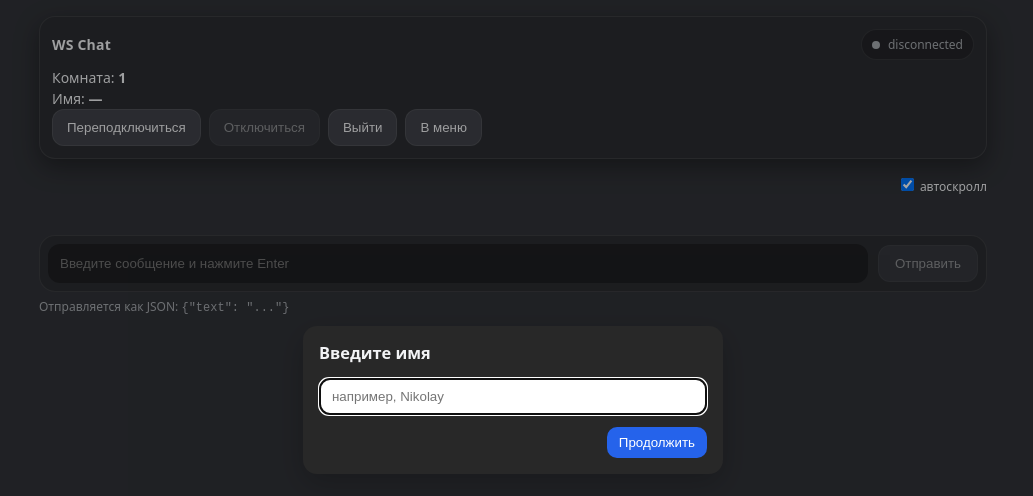
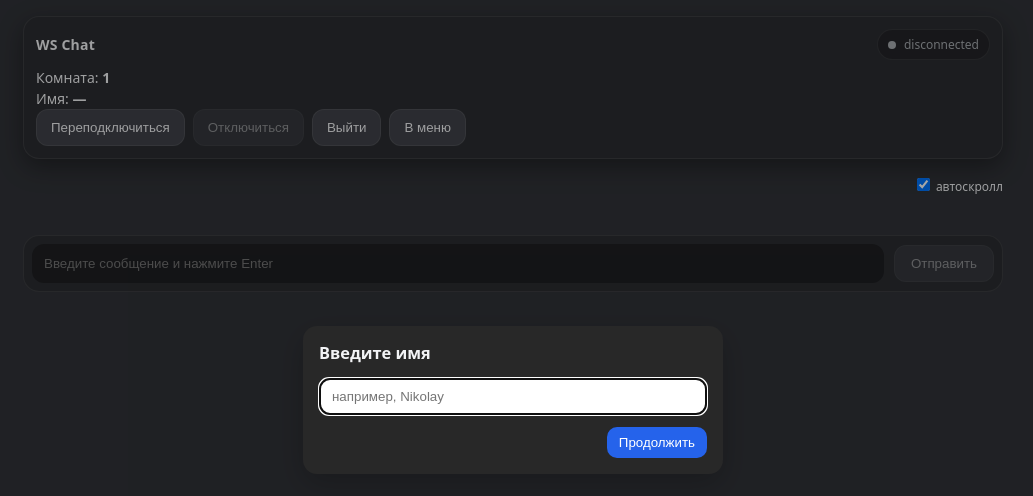
Before and after one commit to bytebrigada/bytehouse-frontend, a Next.js app: page /rooms/1 in a window 1280 px wide. Shown: the top 496 px of the page, without its empty margins (127-1160 px from the left). Built offline with nearby package versions, Linux system fonts and the light colour scheme.

Commit message:
HAHAHAHA

```diff
--- a/app/components/MessageComposer/MessageComposer.tsx
+++ b/app/components/MessageComposer/MessageComposer.tsx
@@ -35,12 +35,6 @@ export default function MessageComposer({
           Отправить
         </button>
       </div>
-      <div className={styles.hint}>
-        Отправляется как JSON:{" "}
-        <code>
-          {"{"}&quot;text&quot;: &quot;...&quot;{"}"}
-        </code>
-      </div>
     </div>
   );
 }
--- a/app/styles/global.scss
+++ b/app/styles/global.scss
@@ -17,7 +17,8 @@ body {
 .container {
   max-width: 980px;
   margin: 0 auto;
-  padding: 16px;
+  padding-top: 16px;
+
   display: grid;
   gap: 16px;
 }
```
